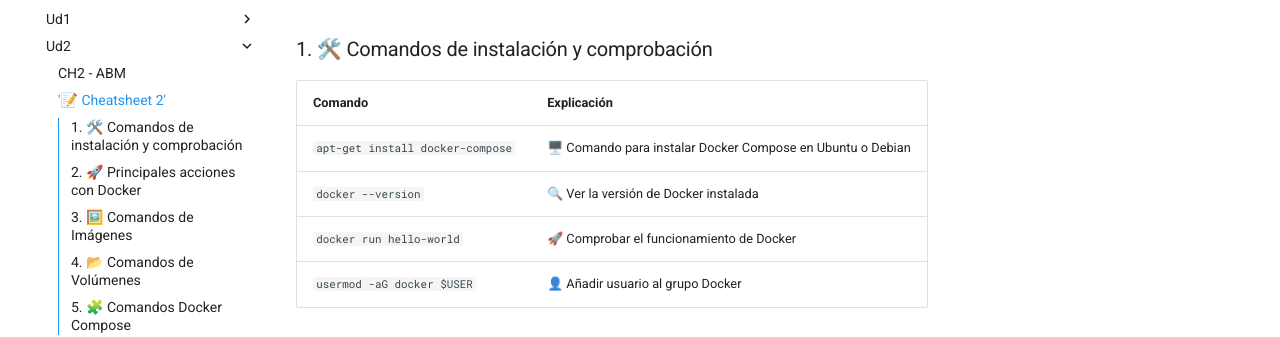
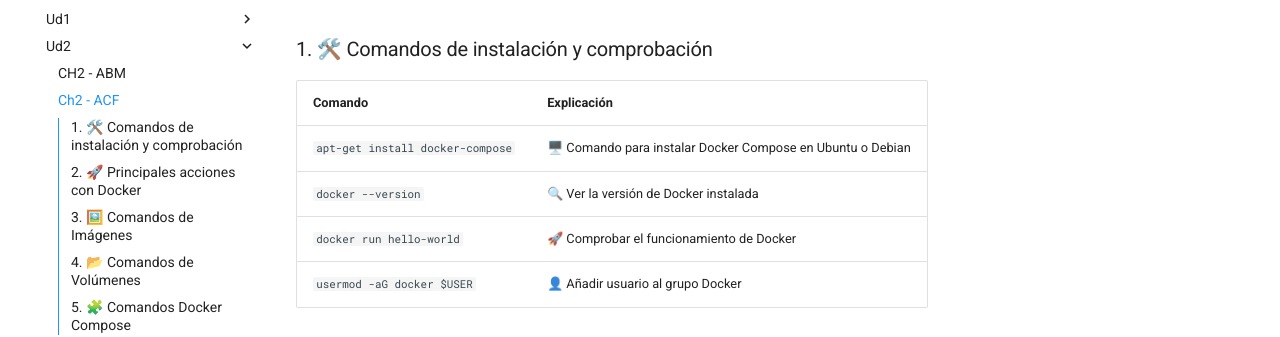
Before and after one commit to jmunozji/DAW24_25_tasks, an MkDocs documentation site: the page built from docs/Ud2/Ch2_ACF.md, in a window 1280 px wide. Shown: the part 146-483 px from the top of the page. Built offline with MkDocs 1.6.1 and Material for MkDocs 9.7.7, drawn with Linux system fonts in a browser that asks for light colours.

Commit message:
Título Ch2_ACF

```diff
--- a/docs/Ud2/Ch2_ACF.md
+++ b/docs/Ud2/Ch2_ACF.md
@@ -1,4 +1,5 @@
-title: '📝 Cheatsheet 2'
+---
+title: 'Ch2 - ACF'
 ---
 
 # 🐳 Docker Cheatsheet
```
